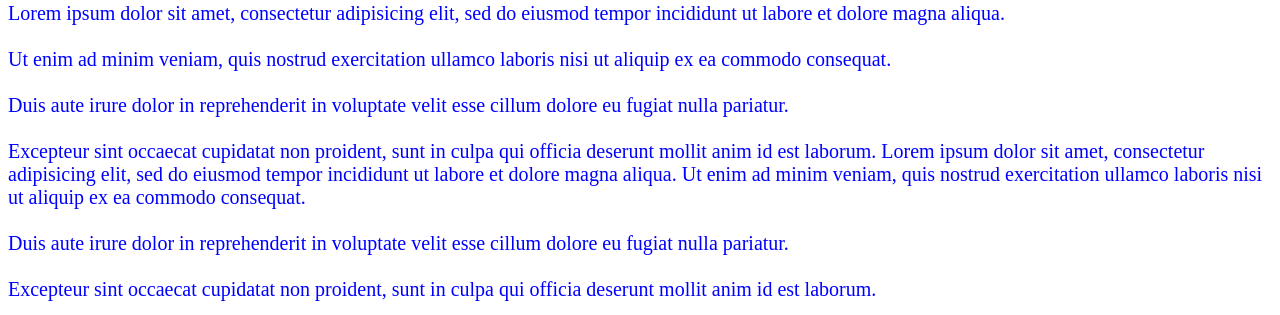
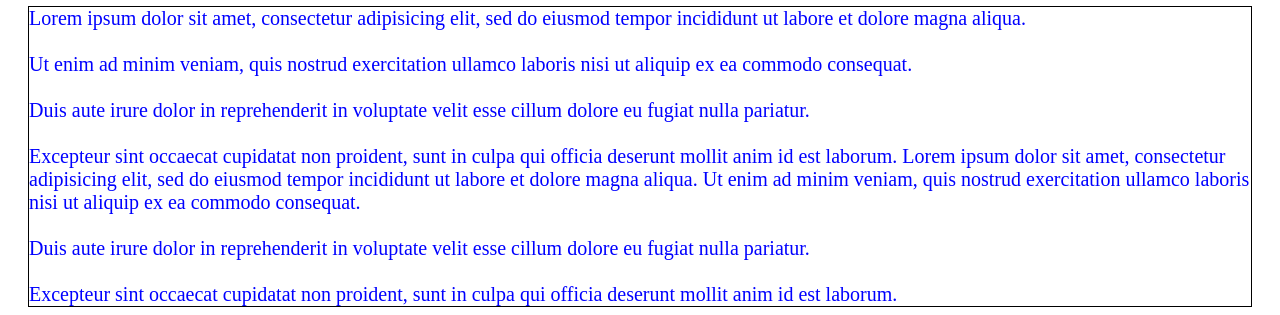
Before and after one commit to viktorijagardauskiene/Helloworld, a plain HTML site: page index.html in a window 1280 px wide. Shown: the part 274-589 px from the top of the page. Drawn offline with Linux system fonts and the light colour scheme.

Commit message:
borders added tto paragraphs

```diff
--- a/index.html
+++ b/index.html
@@ -13,6 +13,8 @@
 		{
 			color:blue;
 			font-size:20px;
+			border:1px solid black;
+			margin:20px;
 		}
 		a
 		{
```
